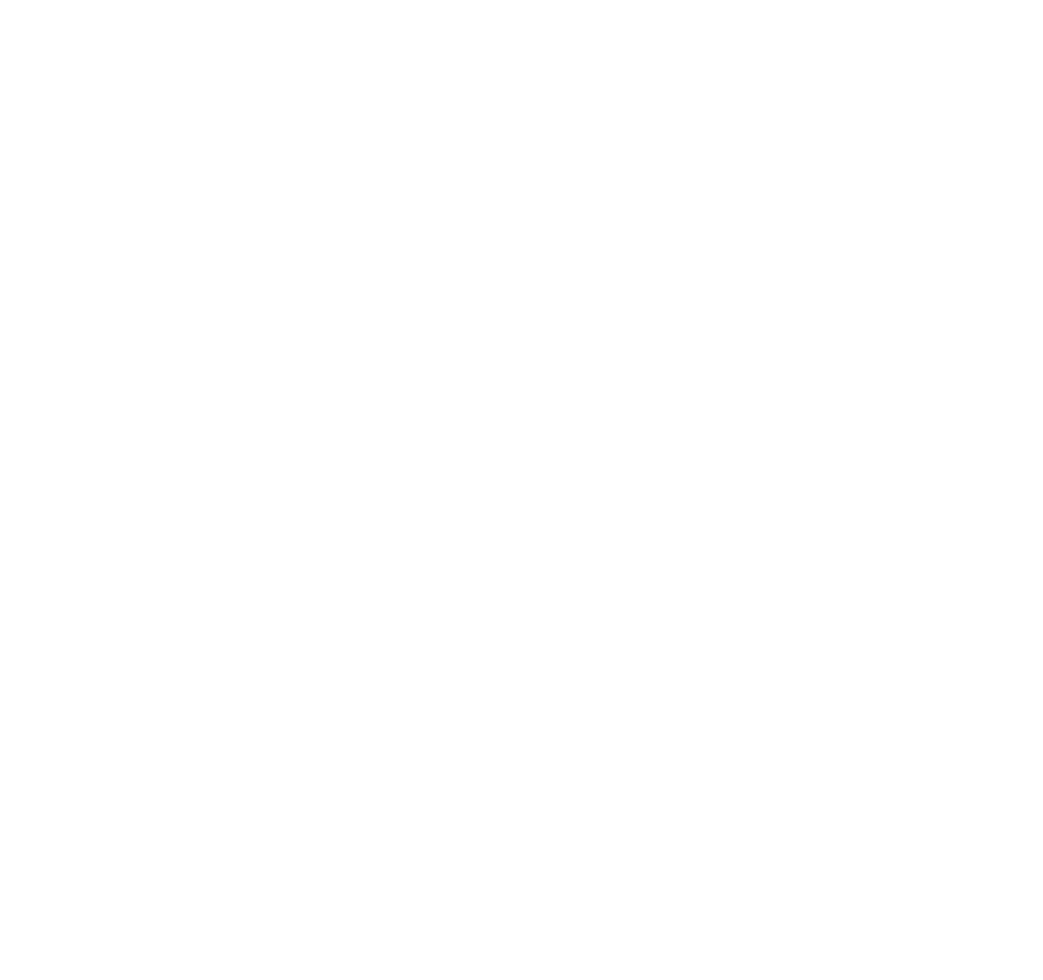
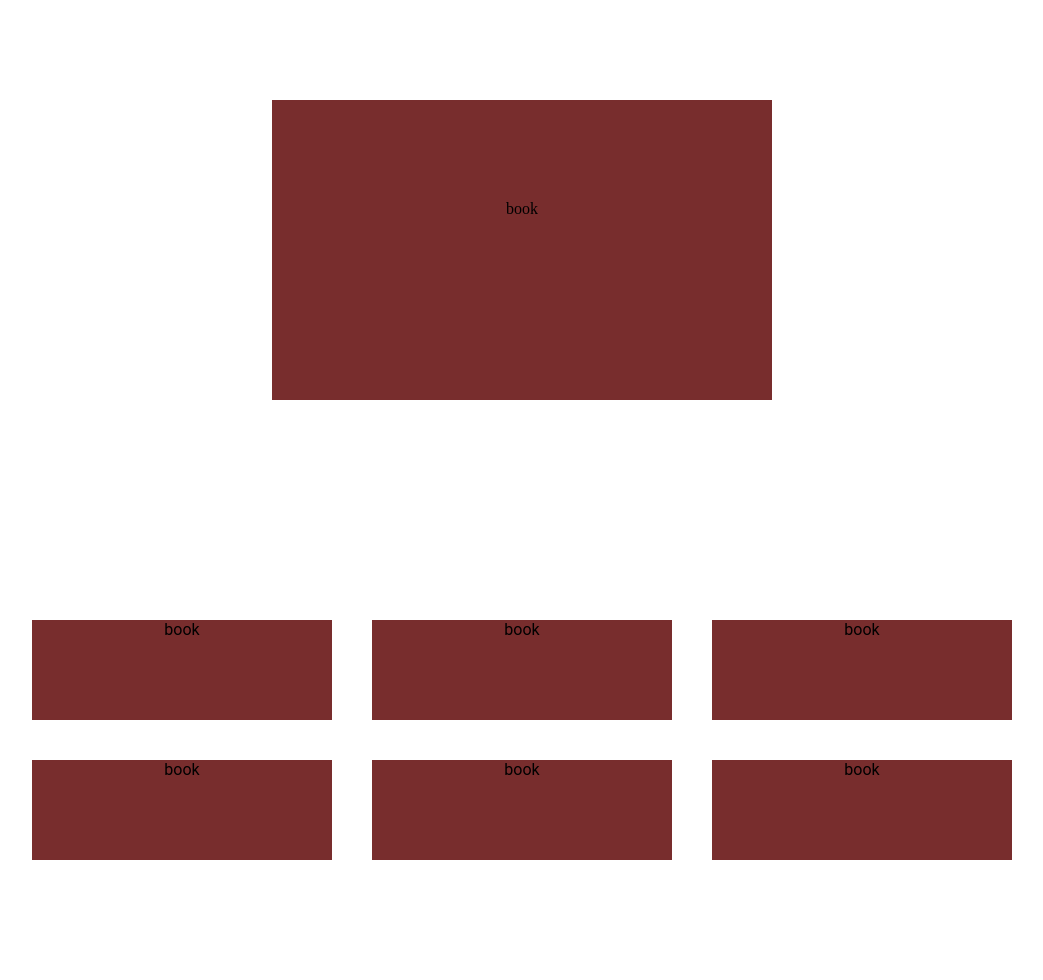
Before and after one commit to squats-bigznak/library-app, a plain HTML site: page index.html in a window 1280 px wide. Shown: the whole page, without its empty margins (118-1161 px from the left). Before the commit the page ends 800 px from the top, so only its background shows below. Drawn offline with Linux system fonts and the light colour scheme.

Commit message:
Code css layout

```diff
--- a/index.html
+++ b/index.html
@@ -6,7 +6,21 @@
         <link rel="stylesheet" href="style.css">
     </head>
     <body>
+        <div class="top">
+            <div class="form">book
 
+            </div>
+        </div>
+        <div class="middle">
+            <div class="container">
+                <div class="book">book</div>
+                <div class="book">book</div>
+                <div class="book">book</div>
+                <div class="book">book</div>
+                <div class="book">book</div>
+                <div class="book">book</div>
+            </div>
+        </div>
         <script src="library-app.js">
         </script>
     </body>
--- a/library-app.js
+++ b/library-app.js
@@ -0,0 +1,19 @@
+let myLibrary = [];
+
+function Book(title, author, pages, read) {
+    this.title = title
+    this.author = author
+    this.pages = pages
+    this.read = read
+    this.info = function() {
+      console.log("'" + title + "'" + " " + "by" + " " + author + ", " + pages + " " + "pages," + " " + read)
+    }
+  }
+
+
+  function addBookToLibrary(title, author, pages, haveRead) {
+
+    const newBook = new Book(title, author, pages, haveRead);
+    myLibrary += newBook;
+
+  }
--- a/style.css
+++ b/style.css
@@ -18,3 +18,67 @@ time, mark, audio, video {
 	font: inherit;
 	vertical-align: baseline;
 }
+
+.body{
+    display: flex;
+    flex-direction: column;
+    align-items: center;
+    justify-items: space-between;
+    font-family: 'Roboto', sans-serif;
+    margin:100px 100px;
+	border: 100px;
+	padding: 100px;
+}
+
+.top{
+	display: flex;
+	justify-content: center;
+    column-gap: 20px;
+    row-gap: 20px;
+    text-align: center;
+}
+
+.form{
+	width: 300px;
+    height: 100px;
+	background-color: #782d2d;
+    color: black;
+    text-align: center;
+	margin:100px 100px;
+	border: 100px;
+	padding: 100px;
+
+}
+
+.middle{
+    display: grid;
+	justify-content: center;
+    column-gap: 20px;
+    row-gap: 20px;
+    text-align: center;
+
+  }
+
+.container{
+
+	display: grid;
+    grid-template-columns: auto auto auto;
+	grid-template-rows: auto;
+    /* align-items: center;
+    justify-content: space-between; */
+    font-family: 'Roboto', sans-serif;
+    margin:50px 50px;
+	border: 50px;
+	padding: 50px;
+
+}
+
+.book{
+	width: 300px;
+  	height: 100px;
+	margin: 20px;
+	border: 20px;
+	background-color: #782d2d;
+    color: black;
+    text-align: center;
+}
```
